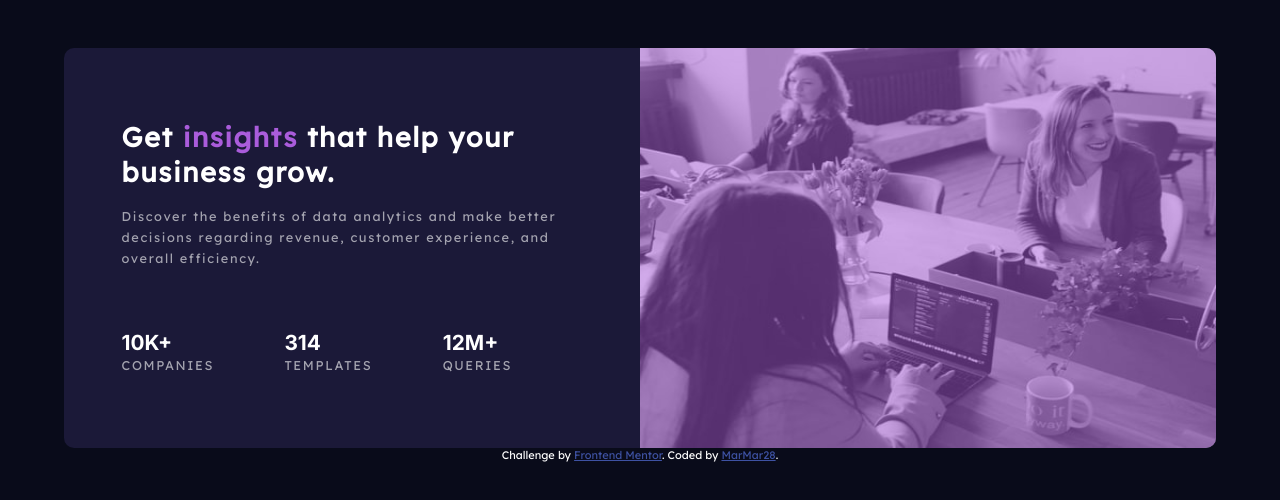
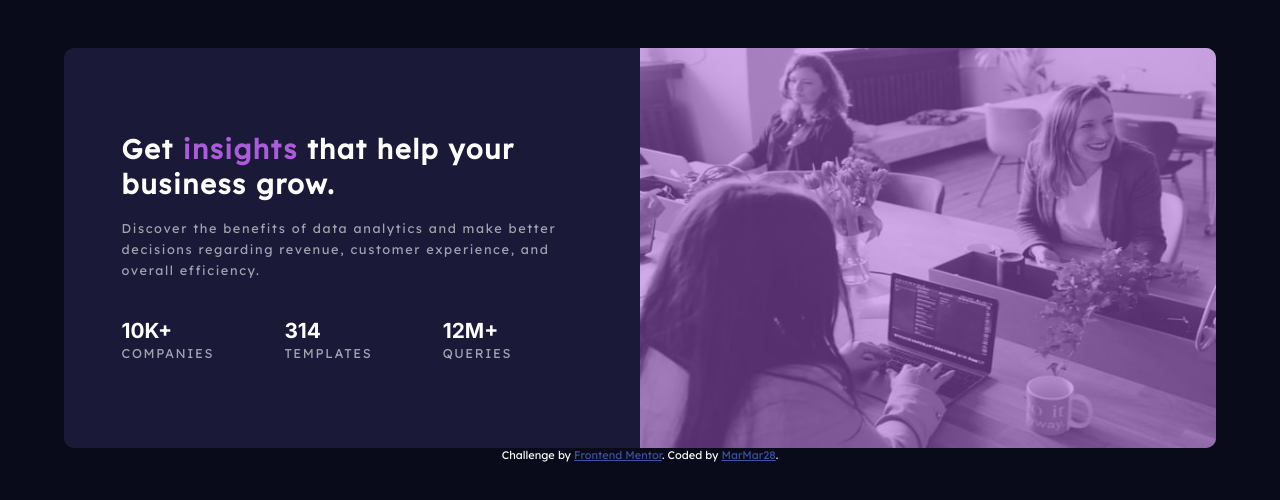
Before and after one commit to Marmar28/marmar28.github.io, a plain HTML site: page index.html in a window 1280 px wide. Drawn offline with Linux system fonts and the light colour scheme.

Commit message:
Update style.css

```diff
--- a/css/style.css
+++ b/css/style.css
@@ -182,7 +182,7 @@ body{
     }
 
     .container-stats p{
-        margin-top: 4rem;
+        margin-top: 2.5rem;
         margin-right: auto;
     }
 
```
